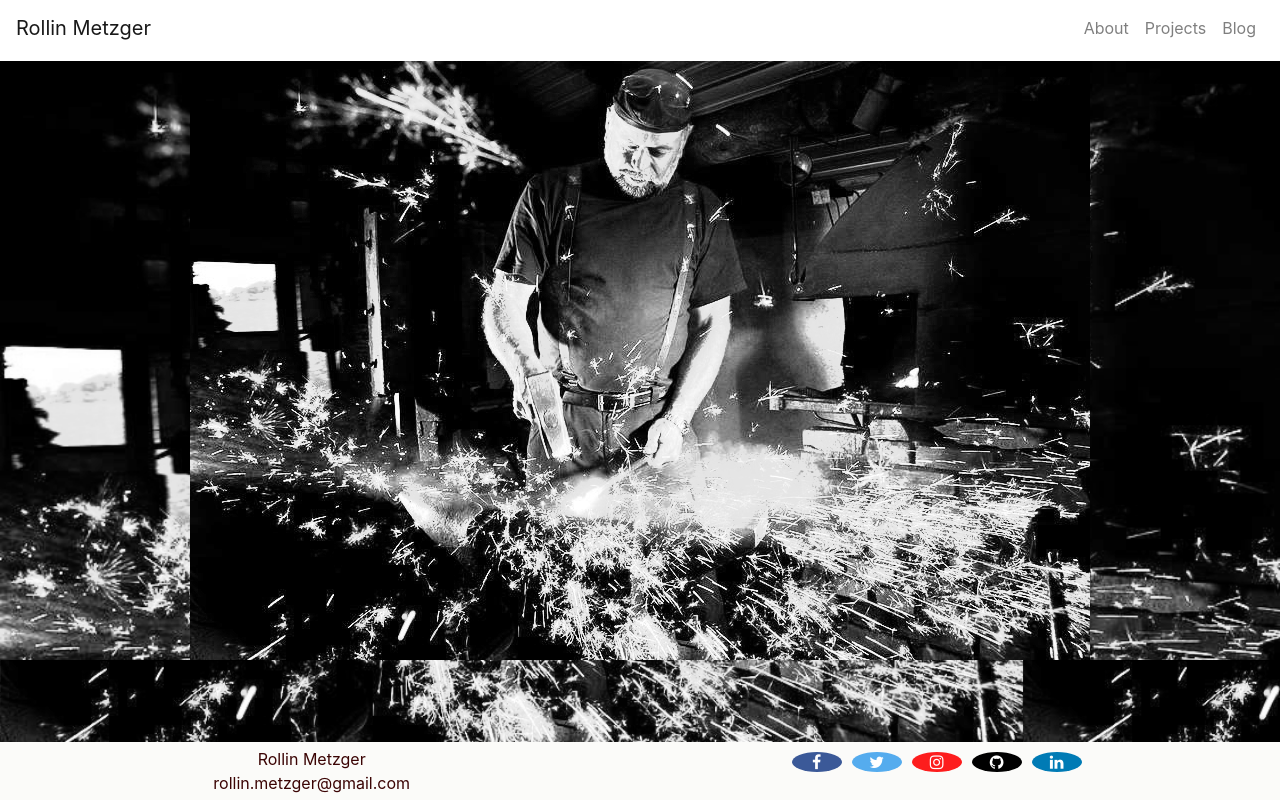
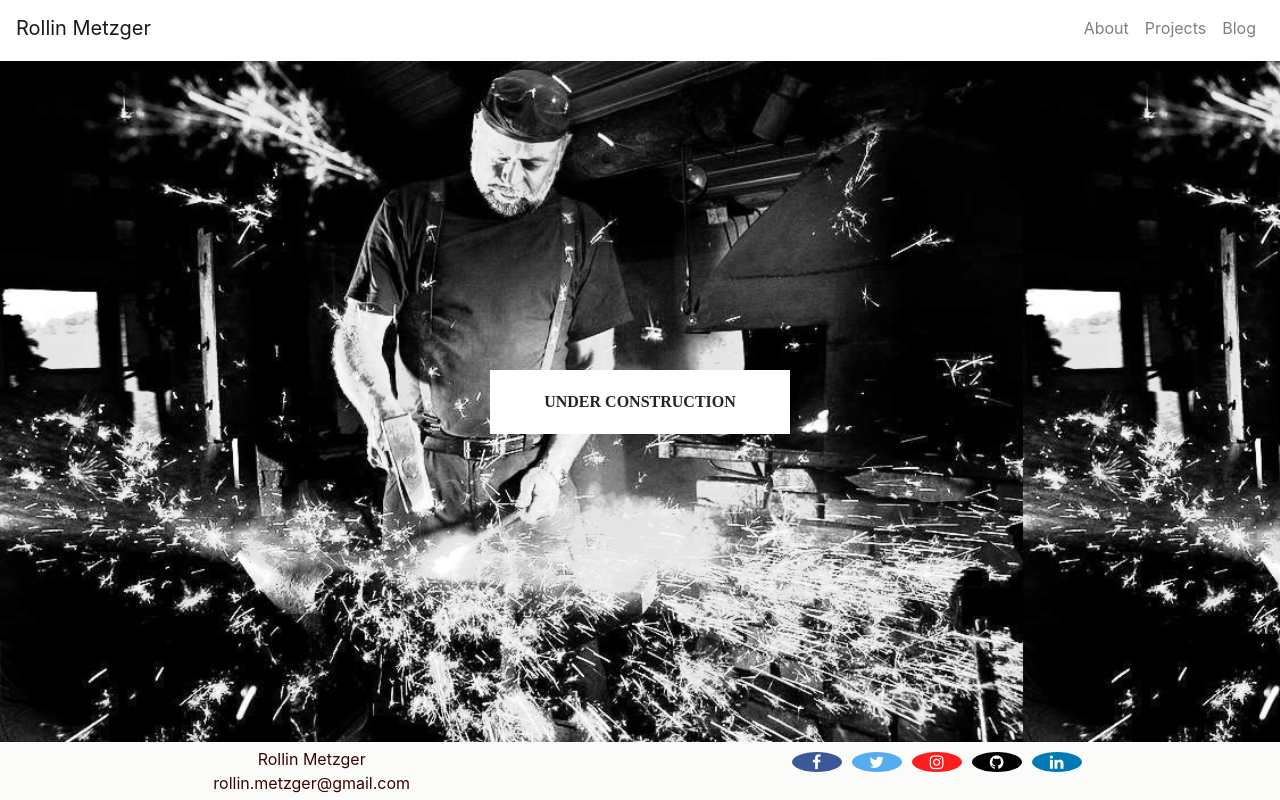
Before and after one commit to alcesalces11331/Portfolio, a React (Create React App) app: page /projects in a window 1280 px wide. Built offline with nearby package versions, Linux system fonts and the light colour scheme.

Commit message:
Finish under construction for /projects

```diff
--- a/src/App.css
+++ b/src/App.css
@@ -309,6 +309,25 @@ body {
   background-size: contain;
 }
 
+.projects-inner-text {
+  position: relative;
+  width: 300px;
+  height: auto;
+  background-color: white;
+  padding: 20px;
+  left: 50%;
+  top: 50%;
+  transform: translate(-50%, -50%);
+  text-align: center;
+}
+
+.projects-inner-text p {
+  padding: 0;
+  margin: 0;
+  font-family: 'Times New Roman', Times, serif;
+  font-weight: bold;
+}
+
 /* ##################### FOOTER ##################### */
 
 #footer-main-container {
--- a/src/containers/ProjectsContainer.js
+++ b/src/containers/ProjectsContainer.js
@@ -1,5 +1,4 @@
 import React, { Component } from 'react';
-import UnderConstruction from '../components/Under-Construction';
 
 class ProjectsContainer extends Component {
 //    constructor(){
@@ -18,7 +17,9 @@ class ProjectsContainer extends Component {
     render() {
         return (
             <div className="projects-body-outer-container">
-                <UnderConstruction />
+                <div className="projects-inner-text">
+                    <p>UNDER CONSTRUCTION</p>
+                </div>
             </div>
         )
     }
```
